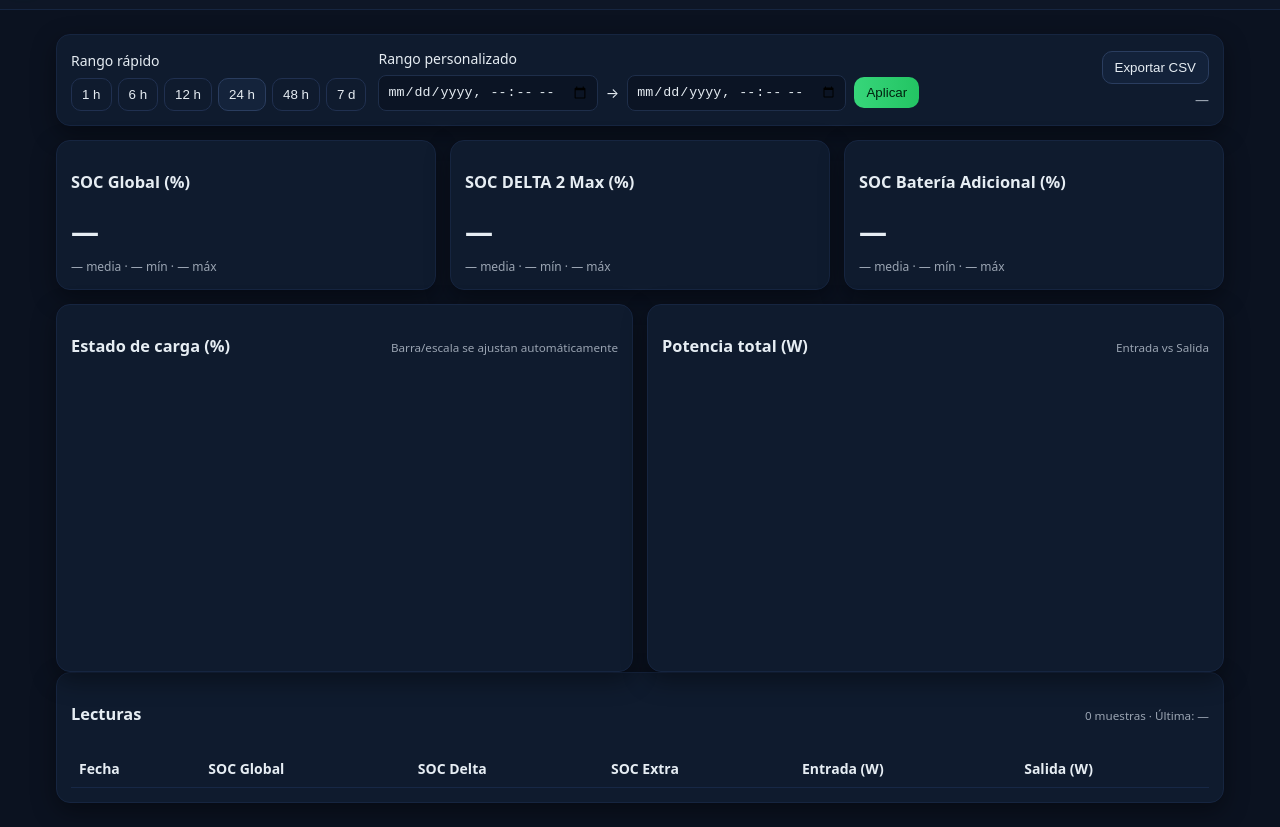
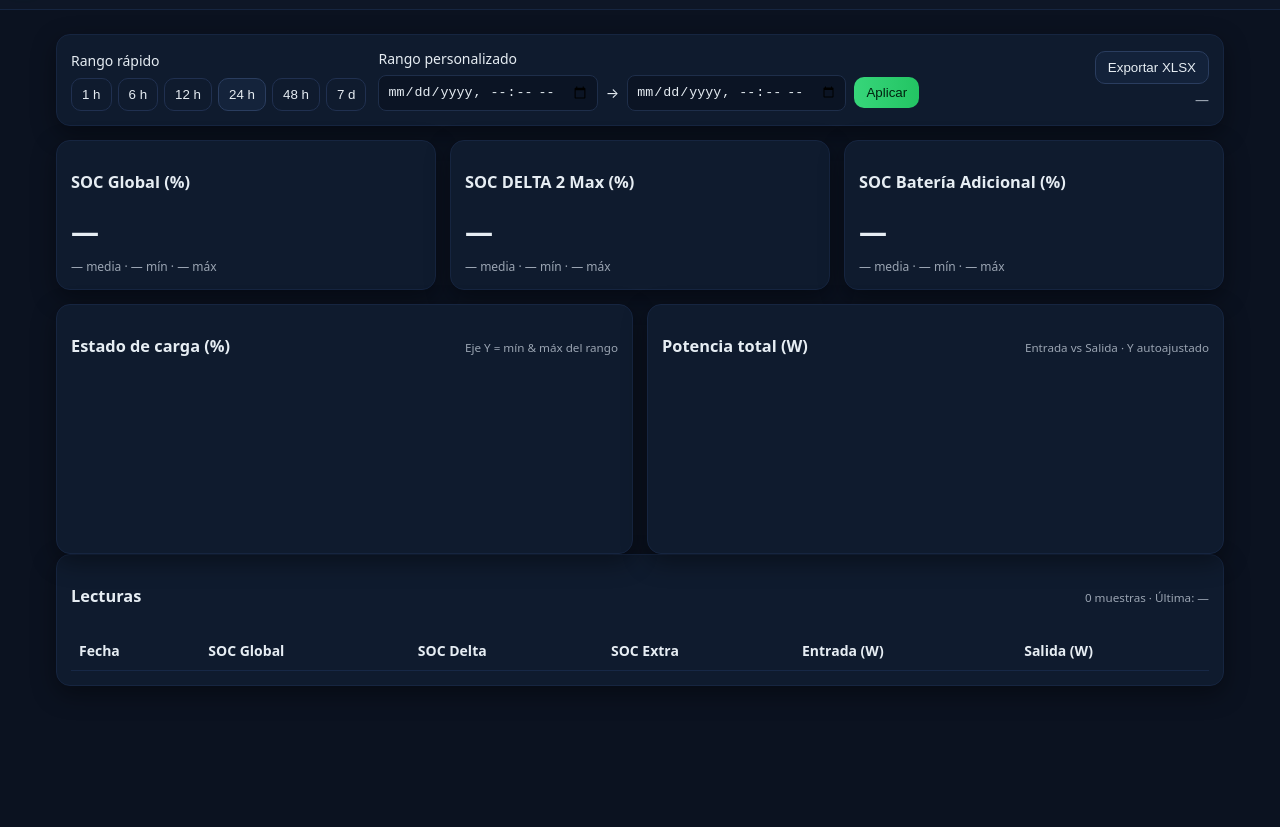
Before and after one commit to aresmartinezoscar-dev/ecoflow-monitor, a plain HTML site: page index.html in a window 1280 px wide. Shown: the part 48-875 px from the top of the page. After the commit the page ends 800 px from the top, so only its background shows below. Drawn offline with nearby package versions, Linux system fonts and the light colour scheme; a script that the page names is missing.

Commit message:
Update index.html

```diff
--- a/index.html
+++ b/index.html
@@ -7,6 +7,8 @@
   <!-- Chart.js + adapter de fechas -->
   <script src="https://cdn.jsdelivr.net/npm/chart.js@4.4.3/dist/chart.umd.min.js"></script>
   <script src="https://cdn.jsdelivr.net/npm/chartjs-adapter-date-fns@3"></script>
+  <!-- SheetJS para exportar XLSX -->
+  <script src="https://cdn.jsdelivr.net/npm/xlsx@0.18.5/dist/xlsx.full.min.js"></script>
   <!-- Firebase compat -->
   <script src="https://www.gstatic.com/firebasejs/10.13.1/firebase-app-compat.js"></script>
   <script src="https://www.gstatic.com/firebasejs/10.13.1/firebase-database-compat.js"></script>
@@ -52,7 +54,7 @@
           </div>
         </div>
         <div class="group right">
-          <button id="exportBtn" class="btn-secondary">Exportar CSV</button>
+          <button id="exportXlsxBtn" class="btn-secondary">Exportar XLSX</button>
           <span id="status" class="muted">—</span>
         </div>
       </div>
@@ -80,14 +82,14 @@
       <div class="card">
         <div class="card-head">
           <h3>Estado de carga (%)</h3>
-          <small class="muted">Barra/escala se ajustan automáticamente</small>
+          <small class="muted">Eje Y = mín & máx del rango</small>
         </div>
         <canvas id="socChart" height="150"></canvas>
       </div>
       <div class="card">
         <div class="card-head">
           <h3>Potencia total (W)</h3>
-          <small class="muted">Entrada vs Salida</small>
+          <small class="muted">Entrada vs Salida · Y autoajustado</small>
         </div>
         <canvas id="powerChart" height="150"></canvas>
       </div>
```
